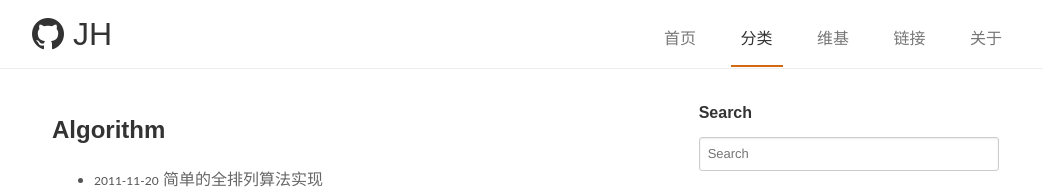
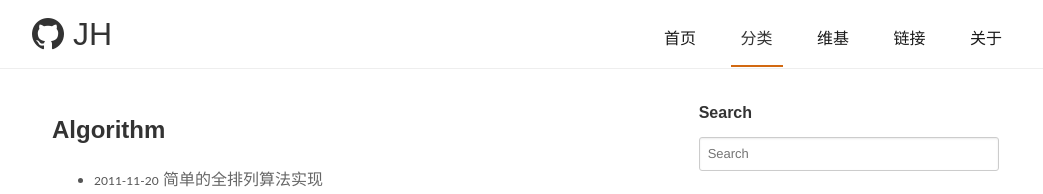
Before and after one commit to MazFactor/mzlongblog, a Jekyll site: the page built from pages/categories.md, in a window 1280 px wide. Shown: the top 194 px of the page, without its empty margins (118-1161 px from the left). Built offline with Jekyll 4.4.1, drawn with Linux system fonts in a browser that asks for light colours; comment, search, counter and statistics services are not loaded; a style sheet for code colours, icons or effects is not loaded.

Commit message:
common.css site-head color

```diff
--- a/assets/css/globals/common.css
+++ b/assets/css/globals/common.css
@@ -134,7 +134,7 @@
     padding: 6px 10px 15px;
     margin-left: 1.25rem;
     font-size: 1rem;
-    color: #777
+    color: #1a1a1a
 }
 
 .site-footer:after,.site-footer:before {
@@ -143,7 +143,7 @@
 }
 
 .site-header-nav-item:hover {
-    color: #333;
+    color: #777;
     text-decoration: none
 }
 
```
